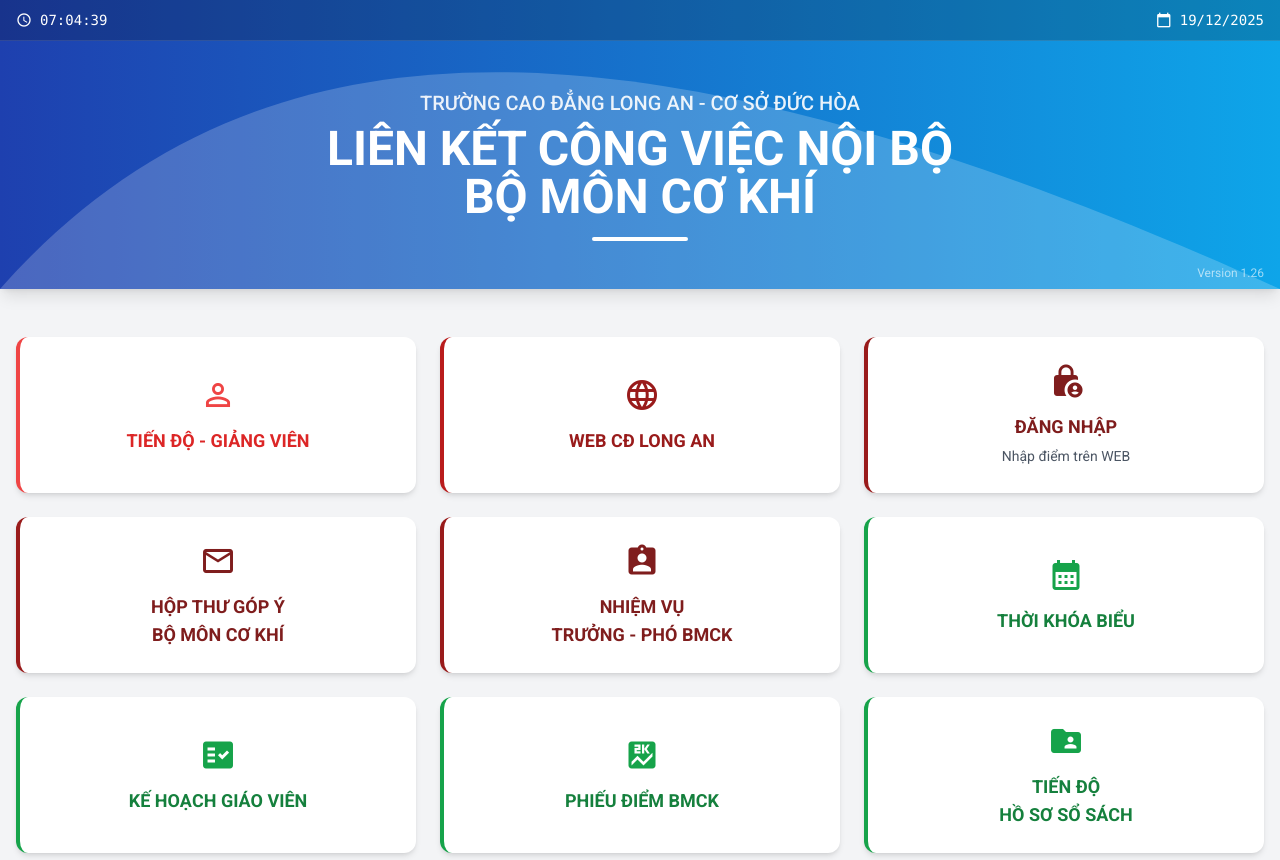
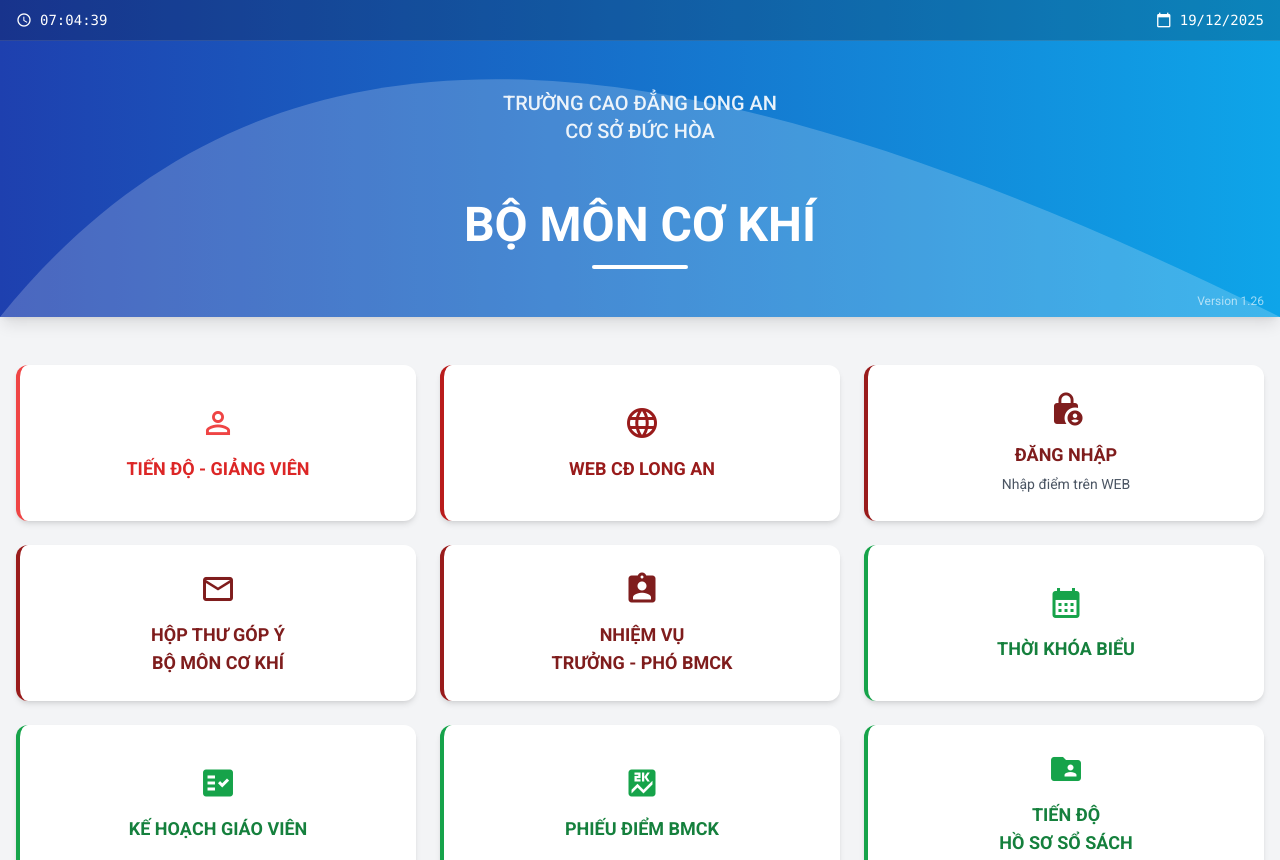
Before and after one commit to Nguyencam1981/BMCK-App, a plain HTML site: page index.html in a window 1280 px wide. Shown: the top 860 px of the page. Drawn offline with nearby package versions, Linux system fonts and the light colour scheme.

Commit message:
Update index.html

```diff
--- a/index.html
+++ b/index.html
@@ -67,10 +67,10 @@
 
   <div class="relative z-10 container mx-auto px-6 py-12 text-center">
     <h2 class="text-lg md:text-xl font-medium opacity-90 mb-2">
-      TRƯỜNG CAO ĐẲNG LONG AN - CƠ SỞ ĐỨC HÒA
+      TRƯỜNG CAO ĐẲNG LONG AN <br> CƠ SỞ ĐỨC HÒA
     </h2>
     <h1 class="text-3xl md:text-5xl font-bold uppercase mb-4">
-      Liên Kết Công Việc Nội Bộ<br class="hidden md:block"/> Bộ Môn Cơ Khí
+      <br class="hidden md:block"/> BỘ MÔN CƠ KHÍ
     </h1>
     <div class="w-24 h-1 bg-white mx-auto rounded-full"></div>
   </div>
@@ -181,7 +181,7 @@
 
 <footer class="bg-white dark:bg-gray-800 border-t border-gray-200 dark:border-gray-700 py-6">
 <div class="container mx-auto px-4 text-center text-sm text-gray-500">
-<p>Trường Cao Đẳng Long An-Cơ Sở Đức Hòa. <br> All rights reserved © 2025.</p>
+<p>Trường Cao Đẳng Long An - Cơ Sở Đức Hòa. <br> All rights reserved © 2025.</p>
 <p class="mt-1">Hệ thống quản lý nội bộ - Bộ môn Cơ khí</p>
 </div>
 </footer>
```
